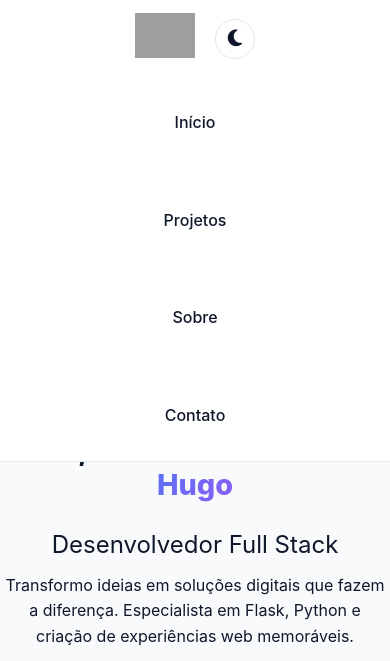
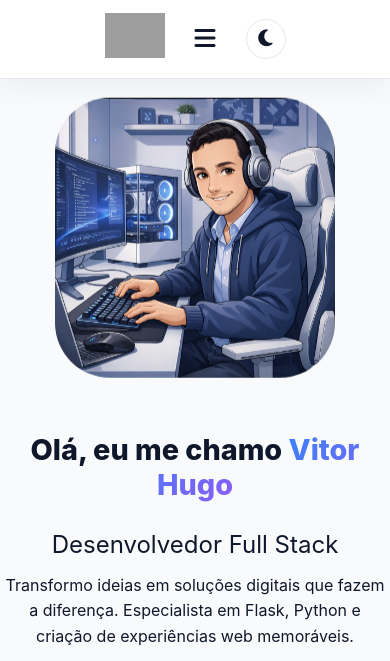
Before and after one commit to vitorhugoarcanjo/arcode, a Flask app: page / in a window 390 px wide; the page is wider, and only the part inside the window is pictured. Shown: the top 661 px of that part. Run offline with Flask 3, Linux system fonts and the light colour scheme; grey boxes are pictures that could not be loaded.

Commit message:
Melhorando meu portfolio 2

```diff
--- a/static/pasta_tela_principal/bloco_0.css
+++ b/static/pasta_tela_principal/bloco_0.css
@@ -1,4 +1,3 @@
-
 /* ==================== MENU ==================== */
 .bloco-menu {
     position: fixed;
@@ -17,7 +16,8 @@
     display: flex;
     justify-content: space-between;
     align-items: center;
-    gap: 20px;
+    gap: 30px;
+
 }
 
 .logo img {
@@ -33,6 +33,8 @@
     display: flex;
     gap: 2.5rem;
     list-style: none;
+    margin: 0;
+    padding: 0;
 }
 
 .menu-links a {
@@ -96,4 +98,43 @@
     font-size: 1.5rem;
     color: var(--text-primary);
     cursor: pointer;
+    background: none;
+    border: none;
+    z-index: 1001;
 }
+
+/* ==================== RESPONSIVIDADE MENU MOBILE ==================== */
+@media (max-width: 768px) {
+    .menu-hamburger {
+        display: block;
+    }
+
+    .menu-links {
+        display: none;
+        position: absolute;
+        top: 100%;
+        left: 0;
+        width: 100%;
+        background: var(--bg-secondary);
+        flex-direction: column;
+        padding: 1rem 0;
+        gap: 0;
+        text-align: center;
+        border-bottom: 1px solid var(--border-color);
+        box-shadow: var(--shadow);
+    }
+
+    .menu-links.active {
+        display: flex;
+    }
+
+    .menu-links li {
+        padding: 1rem;
+        list-style: none;
+    }
+
+    .menu-links a {
+        display: block;
+        padding: 0.5rem;
+    }
+}
```
Also changed, not shown: static/pasta_tela_principal/estrutura.css (line endings or trailing spaces).
